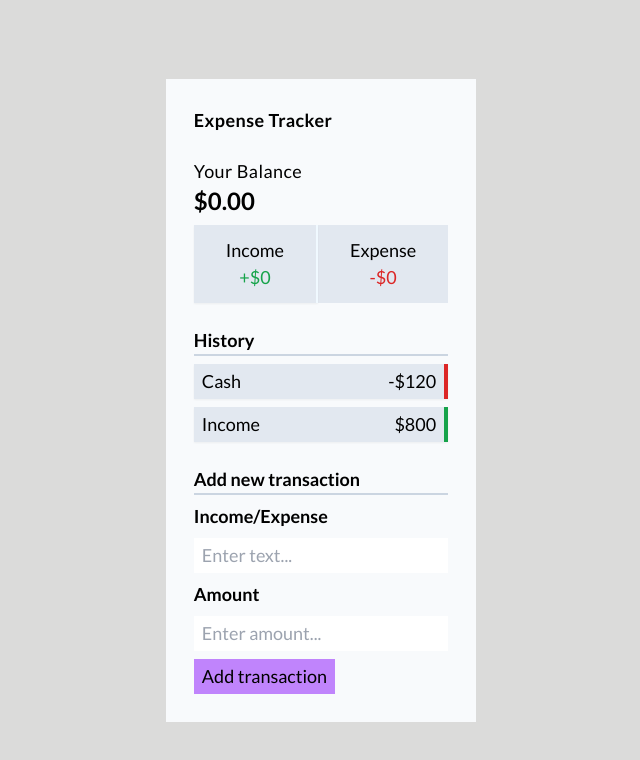
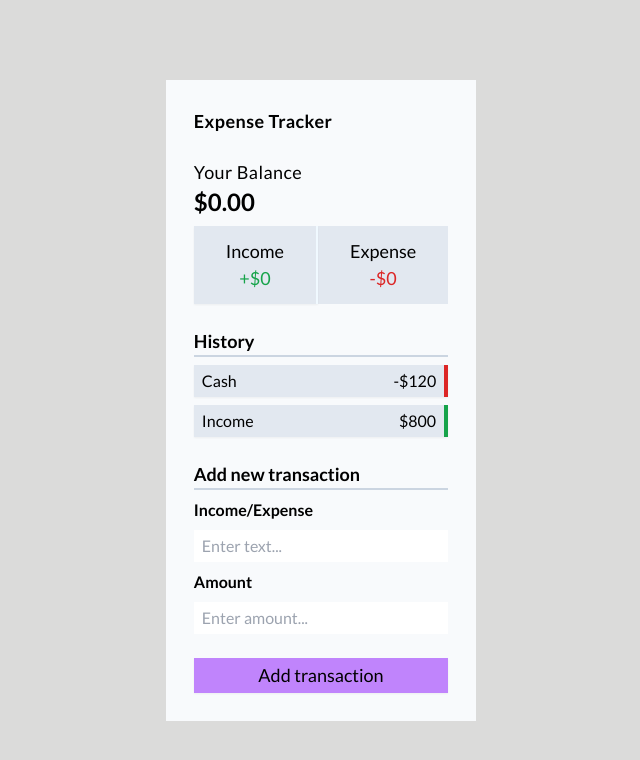
Before and after one commit to Lu-Smith/vue_expense_tracker, a Vue app: page / in a window 1280 px wide. Shown: the top 760 px of the page, without its empty margins (319-959 px from the left). Built offline with nearby package versions, Linux system fonts and the light colour scheme.

Commit message:
Updated styling

```diff
--- a/src/components/AddTransactions.vue
+++ b/src/components/AddTransactions.vue
@@ -4,27 +4,27 @@
         <div class="flex items-start justify-center flex-col gap-2 w-full">
             <label
             for="text"
-            class="font-semibold mt-2">
+            class="font-semibold mt-2 text-base">
                 Income/Expense
             </label>
             <input
             type="text"
             id="text"
             placeholder="Enter text..."
-            class="px-2 py-1 w-full"/>
+            class="px-2 py-1 w-full text-base"/>
         </div>
         <div class="flex items-start justify-center flex-col gap-2 w-full">
             <label
             for="amount"
-            class="font-semibold">
+            class="font-semibold text-base">
             Amount
             </label>
             <input
             type="text"
             id="amount"
             placeholder="Enter amount..."
-            class="px-2 py-1 w-full"/>
+            class="px-2 py-1 w-full text-base"/>
         </div>
-        <button class="bg-purple-400 px-2 py-1">Add transaction</button>
+        <button class="bg-purple-400 hover:bg-purple-300 mt-4 px-2 py-1 w-full duration-300 shadow-sm hover:w-4/5 m-auto">Add transaction</button>
     </form>
 </template>
--- a/src/components/TransactionList.vue
+++ b/src/components/TransactionList.vue
@@ -2,7 +2,7 @@
     <h3 class="font-semibold border-solid border-b-2 border-slate-300">History</h3>
     <ul id="list" class="duration-300">
       <li
-        class="relative bg-slate-200 mt-2 px-2 py-1 flex items-center
+        class="relative bg-slate-200 mt-2 px-2 py-1 flex items-center text-base
           flex-row justify-between shadow-sm border-solid border-r-4 border-red-600 duration-300"
         @mouseover="showButton = true"
       >
@@ -12,7 +12,7 @@
         Cash <span>-$120</span>
       </li>
       <li
-        class="relative bg-slate-200 mt-2 px-2 py-1 flex items-center
+        class="relative bg-slate-200 mt-2 px-2 py-1 flex items-center text-base
           flex-row justify-between shadow-sm border-solid border-r-4 border-green-600 duration-300"
         @mouseover="showButton = true"
 
```
